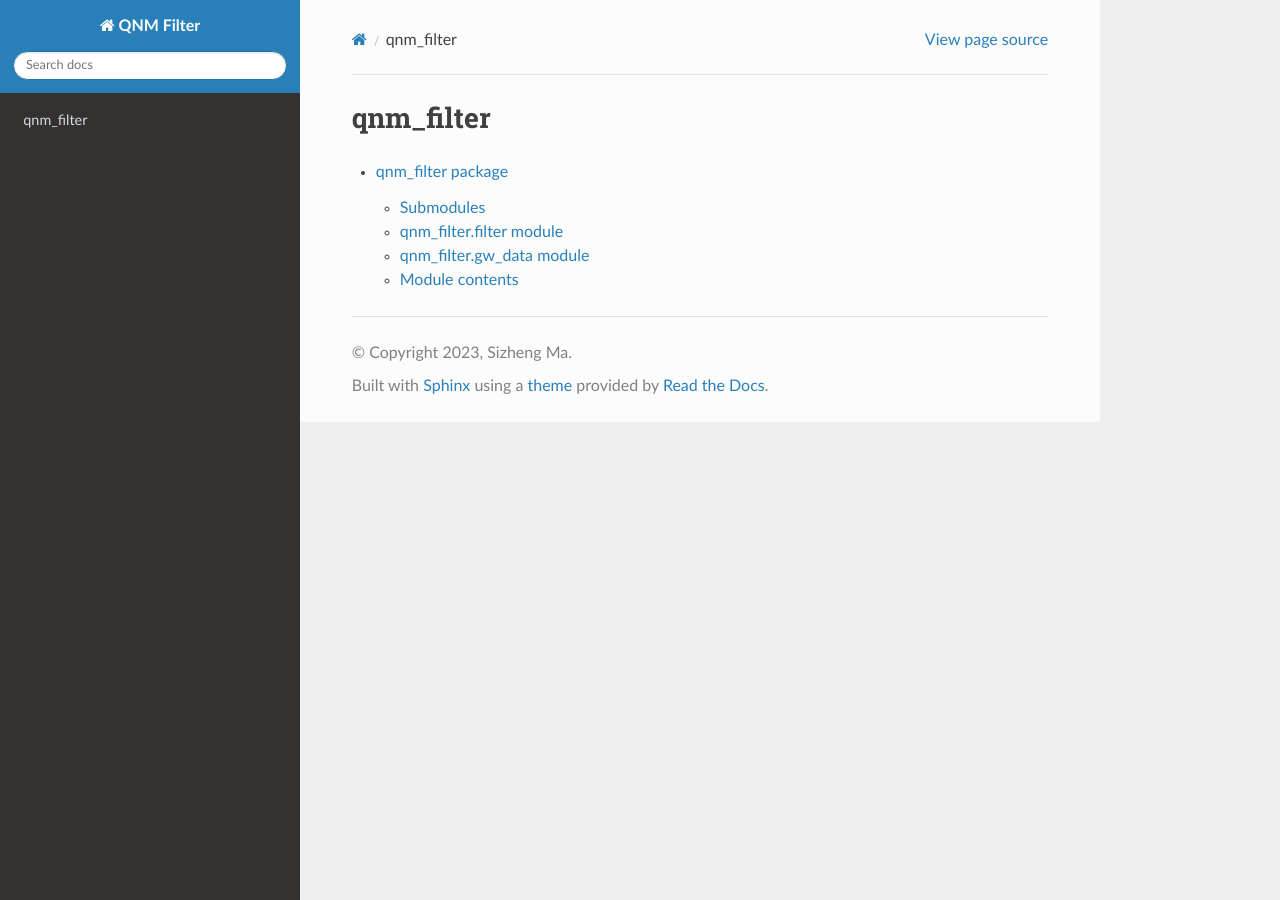
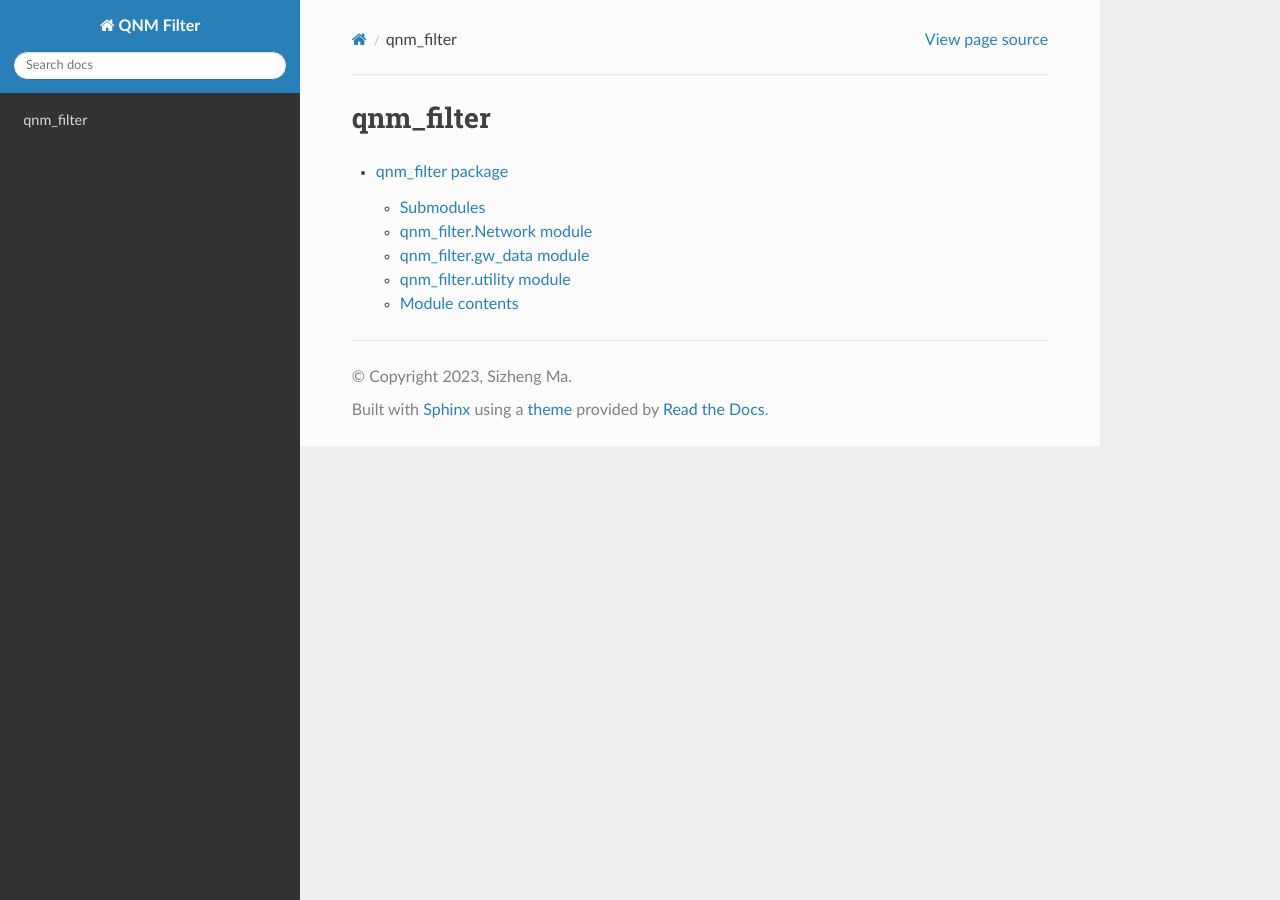
Before and after one commit to Sizheng-Ma/qnm_filter, a Sphinx documentation site: the page built from docs/source/modules.rst, in a window 1280 px wide. Built offline with Sphinx 7.4.7 and the Read the Docs theme 2.0.0, drawn with Linux system fonts in a browser that asks for light colours.

Commit message:
update sphinx

```diff
--- a/docs/source/qnm_filter.rst
+++ b/docs/source/qnm_filter.rst
@@ -4,10 +4,10 @@ qnm\_filter package
 Submodules
 ----------
 
-qnm\_filter.filter module
--------------------------
+qnm\_filter.Network module
+--------------------------
 
-.. automodule:: qnm_filter.filter
+.. automodule:: qnm_filter.Network
    :members:
    :undoc-members:
    :show-inheritance:
@@ -20,6 +20,14 @@ qnm\_filter.gw\_data module
    :undoc-members:
    :show-inheritance:
 
+qnm\_filter.utility module
+--------------------------
+
+.. automodule:: qnm_filter.utility
+   :members:
+   :undoc-members:
+   :show-inheritance:
+
 Module contents
 ---------------
 
```
